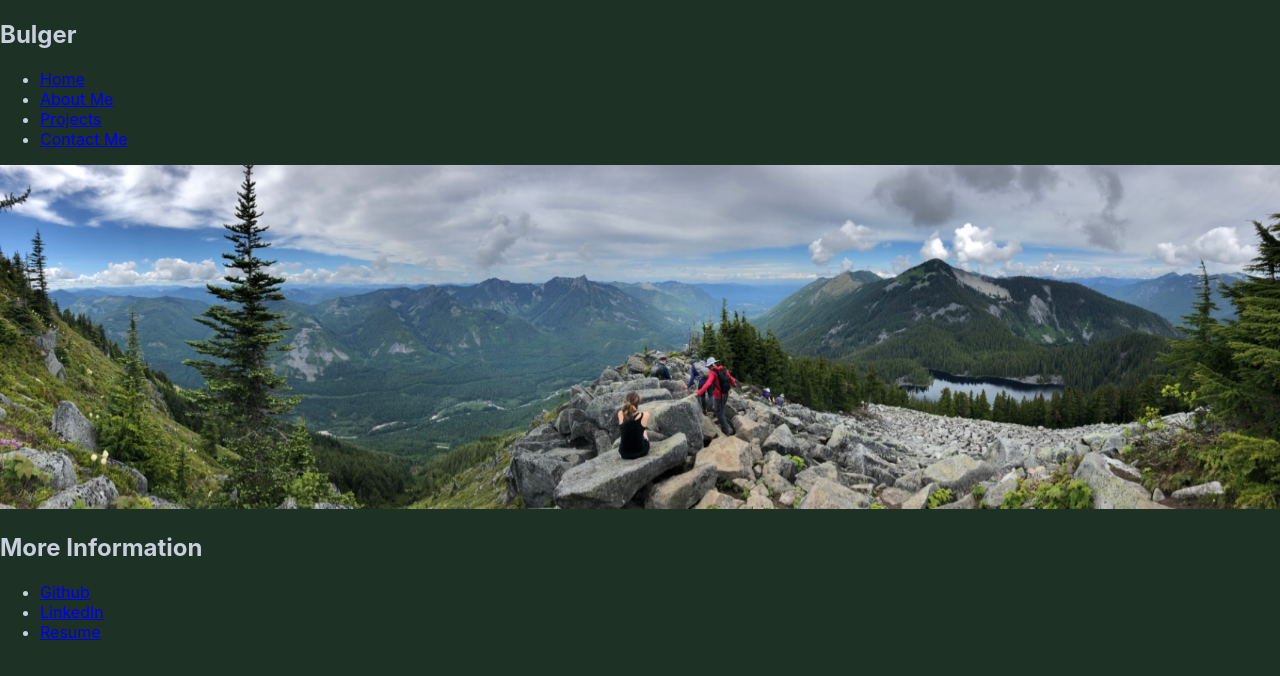
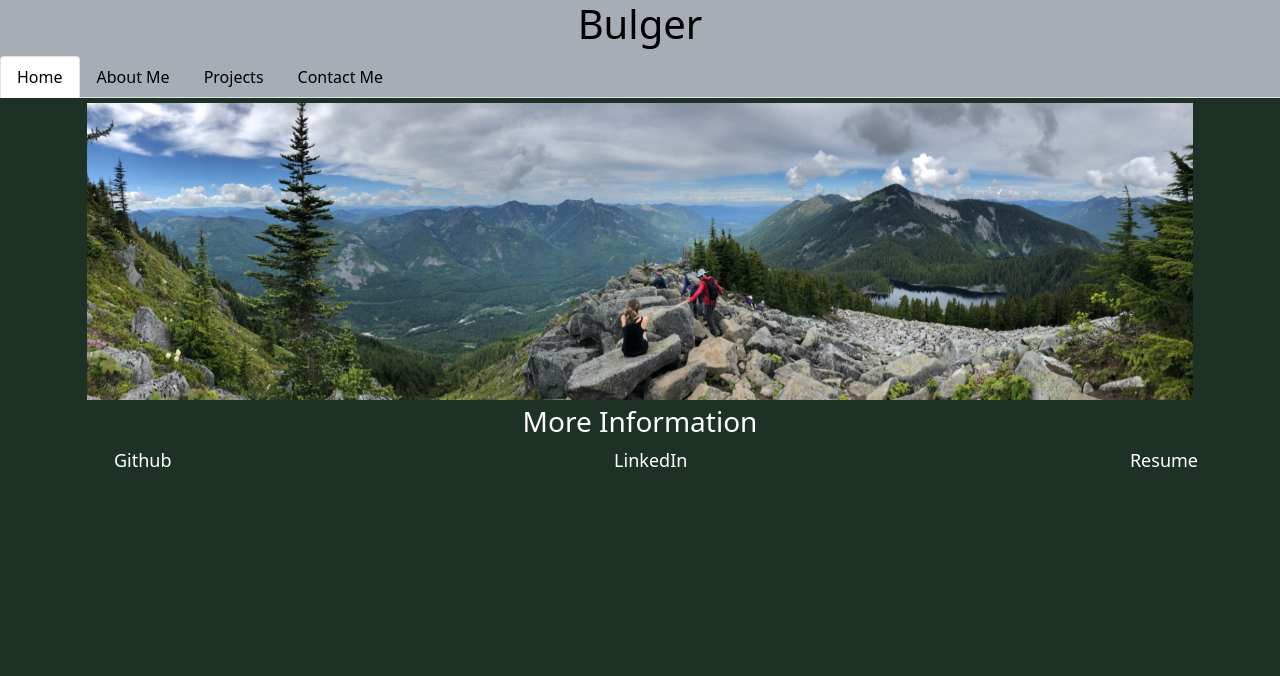
Before and after one commit to nbulger1/react-bulgern-portfolio, a React (Create React App) app: page / in a window 1280 px wide. Shown: the top 676 px of the page. Built offline with nearby package versions, Linux system fonts and the light colour scheme.

Commit message:
Most recent styling progress

```diff
--- a/package.json
+++ b/package.json
@@ -6,6 +6,7 @@
     "@testing-library/jest-dom": "^5.16.4",
     "@testing-library/react": "^13.3.0",
     "@testing-library/user-event": "^13.5.0",
+    "bootstrap": "^5.1.3",
     "react": "^18.2.0",
     "react-dom": "^18.2.0",
     "react-scripts": "5.0.1",
--- a/src/App.js
+++ b/src/App.js
@@ -1,13 +1,18 @@
 import "./App.css";
 import React from "react";
 import PortfolioContainer from "./components/PortfolioContainer";
-import Header from "./components/Header";
 import Footer from "./components/Footer";
+
+const styles = {
+  fullApp: {
+    backgroundColor: "#1E3125",
+    height: "100vh",
+  },
+};
 
 function App() {
   return (
-    <div className="react-portfolio-app">
-      <Header />
+    <div className="react-portfolio-app" style={styles.fullApp}>
       <PortfolioContainer />
       <Footer />
     </div>
--- a/src/components/Footer.js
+++ b/src/components/Footer.js
@@ -1,5 +1,27 @@
 import React from "react";
 import resume from "/Users/natalie/Desktop/school_work/homework/react-bulgern-portfolio/src/images/NatalieBulger_Resume_June2022.pdf";
+
+const styles = {
+  contactHeader: {
+    color: "white",
+    display: "flex",
+    justifyContent: "center",
+  },
+
+  contactNavList: {
+    listStyleType: "none",
+    display: "flex",
+    justifyContent: "space-between",
+    flexWrap: "wrap",
+  },
+
+  contactLink: {
+    color: "white",
+    pointer: "cursor",
+    textDecoration: "none",
+    fontSize: "18px",
+  },
+};
 
 export default function Footer() {
   const github = "https://github.com/nbulger1";
@@ -8,23 +30,36 @@ export default function Footer() {
   return (
     <div className="container">
       <footer className="more-info" id="more-info">
-        <aside>
-          <h1>More Information</h1>
-        </aside>
+        <h3 style={styles.contactHeader}>More Information</h3>
         <nav className="contact-nav">
-          <ul>
+          <ul style={styles.contactNavList}>
             <li>
-              <a href={github} target="_blank" rel="noreferrer">
+              <a
+                href={github}
+                target="_blank"
+                rel="noreferrer"
+                style={styles.contactLink}
+              >
                 Github
               </a>
             </li>
             <li>
-              <a href={linkedin} target="_blank" rel="noreferrer">
+              <a
+                href={linkedin}
+                target="_blank"
+                rel="noreferrer"
+                style={styles.contactLink}
+              >
                 LinkedIn
               </a>
             </li>
             <li>
-              <a href={resume} target="_blank" rel="noreferrer">
+              <a
+                href={resume}
+                target="_blank"
+                rel="noreferrer"
+                style={styles.contactLink}
+              >
                 Resume
               </a>
             </li>
--- a/src/components/Header.js
+++ b/src/components/Header.js
@@ -1,12 +1,20 @@
 import React, { useState } from "react";
+
+const styles = {
+  header: {
+    display: "flex",
+    justifyContent: "center",
+  },
+  headerH1: {
+    color: "white",
+  },
+};
 
 export default function Header() {
   return (
     <div className="container">
-      <header className="header">
-        <aside>
-          <h1>Bulger</h1>
-        </aside>
+      <header className="header" style={styles.header}>
+        <h1 style={styles.headerH1}>Bulger</h1>
       </header>
     </div>
   );
--- a/src/components/NavTabs.js
+++ b/src/components/NavTabs.js
@@ -1,19 +1,30 @@
 import React from "react";
 
-// TODO: Add a comment explaining how we are able to extract the key value pairs from props
-// destructing the values so we can use them without having to type props.currentPage
+const styles = {
+  headerH1: {
+    display: "flex",
+    justifyContent: "center",
+    color: "black",
+  },
+  navbar: {
+    backgroundColor: "#A6ADB5",
+  },
+  navLink: {
+    color: "black",
+  },
+};
 
 function NavTabs({ currentPage, handlePageChange }) {
   return (
+    <div style={styles.navbar}>
+      <h1 style={styles.headerH1}>Bulger</h1>
       <ul className="nav nav-tabs">
         <li className="nav-item">
           <a
             href="#home"
             onClick={() => handlePageChange("Home")}
-          //*  TODO: BONUS: Add a comment explaining what kind of operator this is and what it is checking for
-          // This is a ternary operater that is checling if the currentPage === "Home" then change the className to nav-link active otherwise change to nav-link
-
             className={currentPage === "Home" ? "nav-link active" : "nav-link"}
+            style={styles.navLink}
           >
             Home
           </a>
@@ -22,9 +33,10 @@ function NavTabs({ currentPage, handlePageChange }) {
           <a
             href="#aboutme"
             onClick={() => handlePageChange("AboutMe")}
-          //  if the currentPage === "About" then change the className to nav-link active otherwise change to nav-link
-
-          className={currentPage === "AboutMe" ? "nav-link active" : "nav-link"}
+            className={
+              currentPage === "AboutMe" ? "nav-link active" : "nav-link"
+            }
+            style={styles.navLink}
           >
             About Me
           </a>
@@ -32,11 +44,11 @@ function NavTabs({ currentPage, handlePageChange }) {
         <li className="nav-item">
           <a
             href="#projects"
-          // Onclick change the handlepagechange to blog which triggers the re-render from the Portfolio Container file
             onClick={() => handlePageChange("Project")}
-          //  if the currentPage === "Blog" then change the className to nav-link active otherwise change to nav-link
-
-          className={currentPage === "Project" ? "nav-link active" : "nav-link"}
+            className={
+              currentPage === "Project" ? "nav-link active" : "nav-link"
+            }
+            style={styles.navLink}
           >
             Projects
           </a>
@@ -44,15 +56,15 @@ function NavTabs({ currentPage, handlePageChange }) {
         <li className="nav-item">
           <a
             href="#form"
-          //  if the currentPage === "Contact" then change the className to nav-link active otherwise change to nav-link
-
             onClick={() => handlePageChange("Form")}
             className={currentPage === "Form" ? "nav-link active" : "nav-link"}
+            style={styles.navLink}
           >
             Contact Me
           </a>
         </li>
       </ul>
+    </div>
   );
 }
 
--- a/src/components/pages/AboutMe.js
+++ b/src/components/pages/AboutMe.js
@@ -3,27 +3,46 @@ import profilePic from "/Users/natalie/Desktop/school_work/homework/react-bulger
 
 const styles = {
   profilePhoto: {
-    backgroundColor: "var(--beigegreen)",
-    maxWidth: "200vw",
+    maxWidth: "300vw",
     padding: "5px",
-    height: "200px",
-    border: "1px solid var(--darkgreen)",
+    height: "300px",
+  },
+
+  aboutMe: {
+    display: "flex",
+    flexWrap: "wrap",
+  },
+
+  aboutMeAside: {
+    flex: 1,
+    borderRightColor: "black",
+    borderRightWidth: "2px",
+    borderRightStyle: "solid",
+    fontSize: "20px",
+    justifyContent: "center",
+    alignItems: "center",
+  },
+
+  aboutMeSection: {
+    flex: 3,
+    color: "white",
+    padding: "20px",
+    fontSize: "16px",
   },
 };
 
 export default function AboutMe() {
   return (
     <div className="container">
-      <article className="about-me" id="about-me">
-        <aside>
-          <h1>About Me</h1>
+      <article className="about-me" style={styles.aboutMe}>
+        <aside style={styles.aboutMeAside}>
           <img
             src={profilePic}
             alt="Profile Photo of Natalie standing in front of Harborview Medical Center in Seattle Washington wearing a blank turtleneck and pink/black flowered skirt"
             style={styles.profilePhoto}
           ></img>
         </aside>
-        <section>
+        <section style={styles.aboutMeSection}>
           <p>
             Hello! My name is Natalie Bulger. I currently live in Kirkland, WA.
             I am the Head Fitness Coach at Orangetheory Fitness in Mercer
--- a/src/components/pages/Form/index.js
+++ b/src/components/pages/Form/index.js
@@ -59,8 +59,7 @@ function Form() {
   };
 
   return (
-    <div>
-      <p>Contact Me!</p>
+    <div className="form-container">
       <form className="form">
         <input
           value={name}
@@ -82,6 +81,7 @@ function Form() {
           onChange={handleInputChange}
           type="text"
           placeholder="message"
+          className="message-box"
         />
         <button type="button" onClick={handleFormSubmit}>
           Submit
--- a/src/components/pages/Form/style.css
+++ b/src/components/pages/Form/style.css
@@ -1,11 +1,16 @@
 .form {
     margin: 20px;
+
   }
 
   .form input {
     display: block;
     margin-top: 5px;
     margin-bottom: 5px;
-    width: 100%;
+    width: 60%;
     background-color: var(--offwhite);
   }
+
+  .message-box {
+    height: 100px;
+  }
--- a/src/components/pages/Home.js
+++ b/src/components/pages/Home.js
@@ -4,12 +4,16 @@ import banderaPano from "/Users/natalie/Desktop/school_work/homework/react-bulge
 const styles = {
   bandera: {
     width: "100%",
+    padding: "5px",
+  },
+  fullApp: {
+    backgroundColor: "--var(darkgreen)",
   },
 };
 
 export default function Home() {
   return (
-    <div className="container">
+    <div className="container" style={styles.fullApp}>
       <img
         src={banderaPano}
         alt="Panorama of Bandera Mountain Hike in Washington State with a women sitting in the center wearing all black and looking out at the view. There is a lake on the right and a valley on the left"
--- a/src/components/pages/Project.js
+++ b/src/components/pages/Project.js
@@ -2,28 +2,38 @@ import React, { useState } from "react";
 
 const styles = {
   projectImage: {
-    backgroundColor: "var(--beigegreen)",
-    maxWidth: "200vw",
+    width: "300px",
     padding: "5px",
-    height: "200px",
-    border: "1px solid var(--darkgreen)",
+    height: "300px",
+    objectFit: "cover",
+  },
+
+  work: {
+    // display: "grid",
+    // gridTemplateColumns: "2fr 3fr 3fr",
+    // gridTemplateRows: "150px",
+    // gap: "10px",
+    // gridAutoRows: "minmax(75px, auto)",
+    width: "100%",
+    alignItems: "center",
+    color: "white",
+  },
+
+  workLink: {
+    color: "white",
+    display: "block",
   },
 };
 
 export default function Project(props) {
   return (
     <div className="container">
-      <article className="work" id="work">
-        <section className="card-column-header">
-          <figure>
-            <h2 className="card-header">Work</h2>
-          </figure>
-        </section>
+      <article className="work" id="work" style={styles.work}>
         {props.projects.map((item) => (
-          <section className="card-column-1" key={item.id}>
-            <figure className="card-1">
-              <div className="card-text-1">
-                <h2 className="card-header">{item.title}</h2>
+          <section key={item.id}>
+            <figure>
+              <div className="card-text">
+                <h3 className="card-header">{item.title}</h3>
                 <img
                   className="project-image"
                   style={styles.projectImage}
@@ -34,6 +44,7 @@ export default function Project(props) {
                   href={item.deployed_link}
                   target="_blank"
                   rel="noreferrer"
+                  style={styles.workLink}
                 >
                   Link to Deployed Project
                 </a>
@@ -42,6 +53,7 @@ export default function Project(props) {
                   href={item.git_link}
                   target="_blank"
                   rel="noreferrer"
+                  style={styles.workLink}
                 >
                   Link to Github Repository
                 </a>
```
Also changed, not shown: src/components/Navigation.js (deleted, +0 -24 lines), src/index.js (+7 -6 lines), 1 other file (tests, documents, lock files or other folders). Lines whose indentation alone changed are shown as unchanged.
